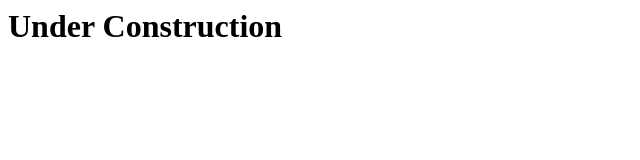
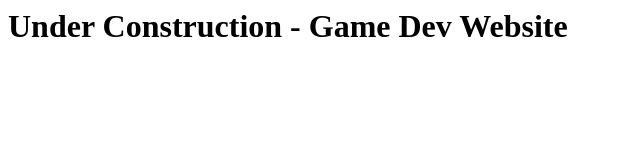
Before and after one commit to testTeotcd/portfolio, a plain HTML site: page index.html in a window 1280 px wide. Shown: the whole page, without its empty margins (0-640 px from the left). Drawn offline with Linux system fonts and the light colour scheme.

Commit message:
Info Update

```diff
--- a/index.html
+++ b/index.html
@@ -1 +1 @@
-<h1>Under Construction</h1>
+<h1>Under Construction - Game Dev Website</h1>
```
